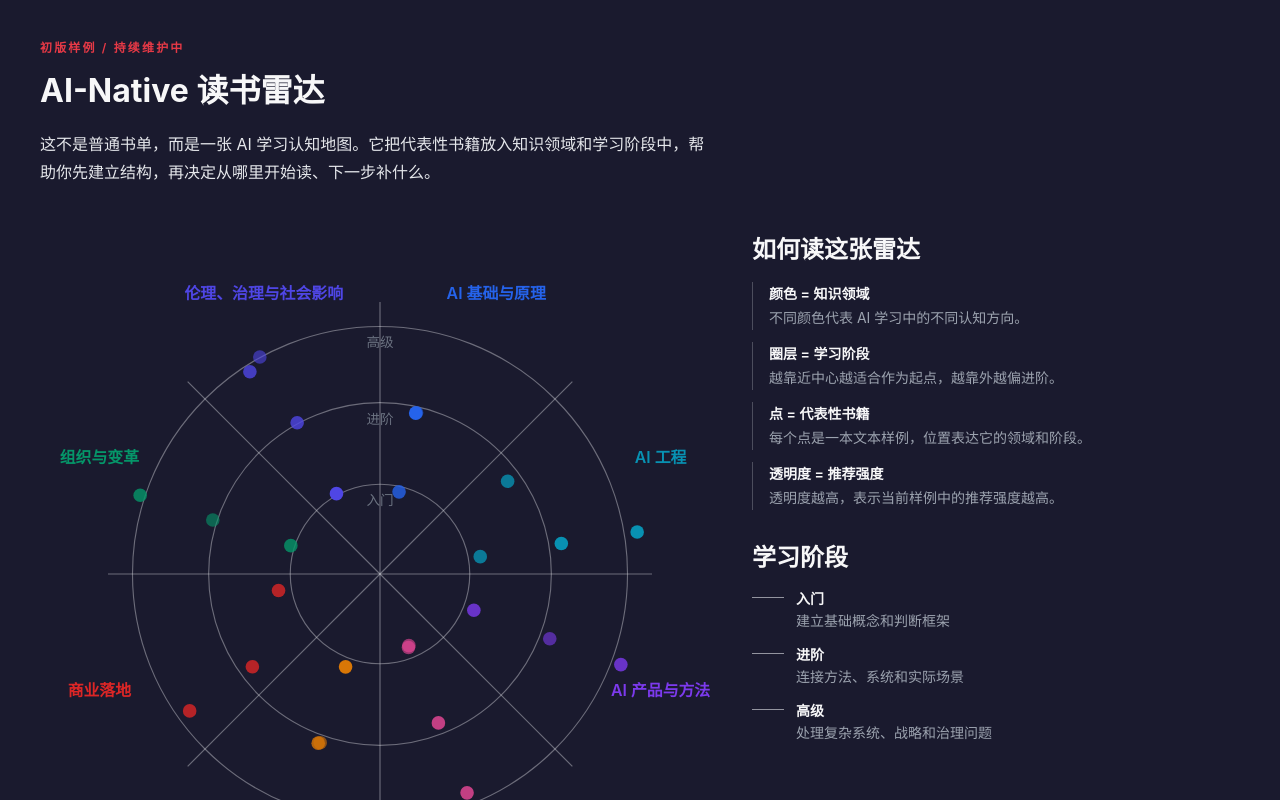
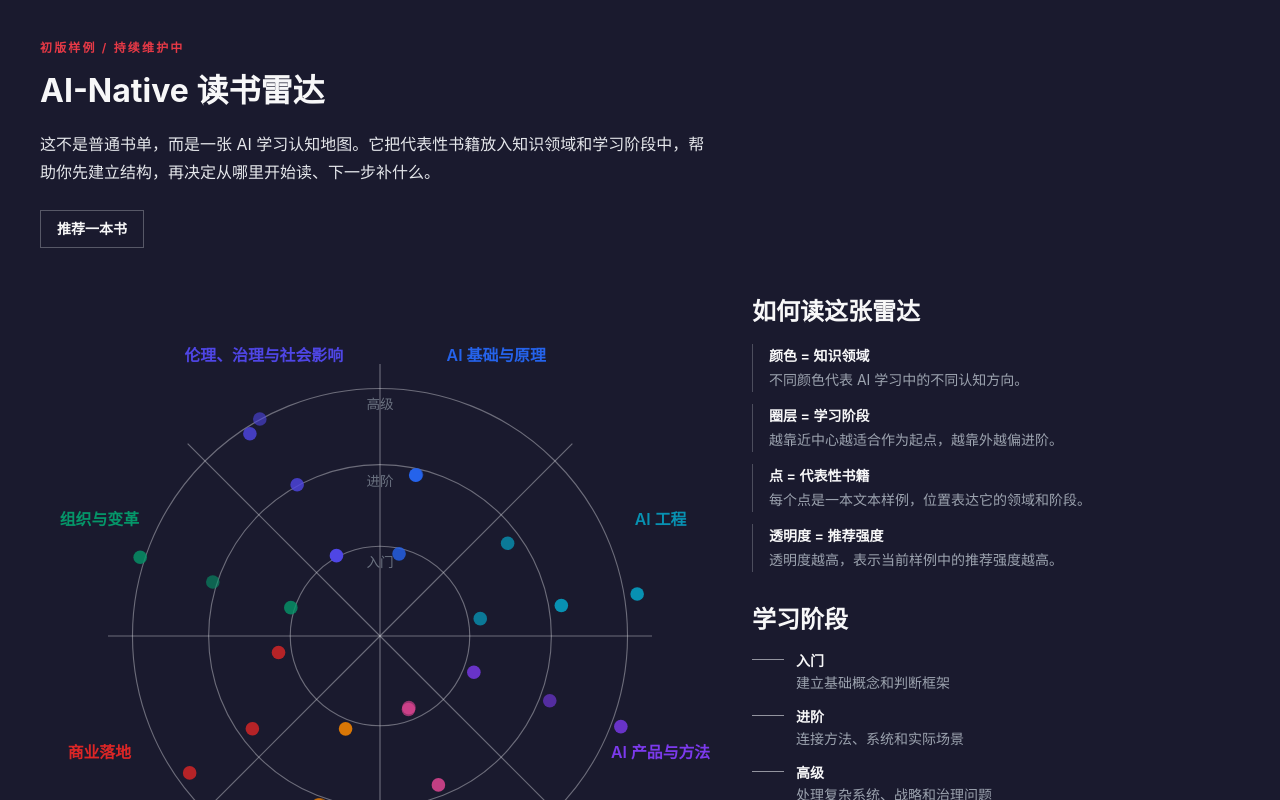
Before and after one commit to shihang999/ai-native-radar-V2, a Next.js app: page / in a window 1280 px wide. Shown: the top 800 px of the page. Built offline with nearby package versions, Linux system fonts and the light colour scheme.

Commit message:
feat: add book recommendation entry

```diff
--- a/src/app/page.tsx
+++ b/src/app/page.tsx
@@ -1,5 +1,6 @@
 import { RadarChart } from "@/components/radar/RadarChart";
 import { BOOKS } from "@/data/books";
+import { BookRecommendationSection } from "@/features/book-recommendation/BookRecommendationSection";
 import { DOMAINS, LEARNING_PATH, RINGS, getDomainById, getRingById } from "@/lib/constants";
 
 const featuredBookIds = new Set(LEARNING_PATH.flatMap((step) => step.bookIds));
@@ -23,6 +24,12 @@ export default function Home() {
           <p className="max-w-[680px] text-base leading-7 text-[#E5E7EB]">
             这不是普通书单，而是一张 AI 学习认知地图。它把代表性书籍放入知识领域和学习阶段中，帮助你先建立结构，再决定从哪里开始读、下一步补什么。
           </p>
+          <a
+            href="#recommend-book"
+            className="mt-6 inline-flex border border-[#E5E7EB]/30 px-4 py-2 text-sm font-semibold text-[#F7F7F8] transition hover:border-[#E63946] hover:text-[#E63946]"
+          >
+            推荐一本书
+          </a>
         </section>
 
         <section className="grid items-start gap-8 lg:grid-cols-[minmax(0,680px)_minmax(320px,1fr)]">
@@ -170,6 +177,8 @@ export default function Home() {
             })}
           </div>
         </section>
+
+        <BookRecommendationSection />
       </div>
     </main>
   );
--- /dev/null
+++ b/src/features/book-recommendation/BookRecommendationSection.tsx
@@ -0,0 +1,31 @@
+"use client";
+
+export function BookRecommendationSection() {
+  return (
+    <section id="recommend-book" className="scroll-mt-8">
+      <div className="mb-6 max-w-[720px]">
+        <p className="mb-3 text-xs font-semibold text-[#E63946]">候选推荐</p>
+        <h2 className="mb-3 text-[#F7F7F8]">推荐一本书</h2>
+        <p className="text-sm leading-6 text-[#9CA3AF]">
+          提交你认为值得进入读书雷达候选池的书。推荐会保存在当前浏览器本地，不会自动进入正式雷达，也不代表审核通过。
+        </p>
+      </div>
+
+      <div className="grid gap-4 lg:grid-cols-[minmax(0,1fr)_minmax(320px,420px)]">
+        <div className="border border-[#E5E7EB]/20 bg-[#F7F7F8]/[0.03] p-5">
+          <h3 className="mb-3 text-[#F7F7F8]">填写候选推荐</h3>
+          <p className="text-sm leading-6 text-[#9CA3AF]">
+            需要包含书名、作者、所属领域、推荐指数和推荐理由。推荐理由应说明长期价值或适合阶段。
+          </p>
+        </div>
+
+        <div className="border border-[#E5E7EB]/15 p-5">
+          <h3 className="mb-3 text-[#F7F7F8]">我的本地推荐记录</h3>
+          <p className="text-sm leading-6 text-[#9CA3AF]">
+            记录仅保存在当前浏览器。刷新后仍可查看，换设备、换浏览器或清理浏览器数据后不可恢复。
+          </p>
+        </div>
+      </div>
+    </section>
+  );
+}
```
